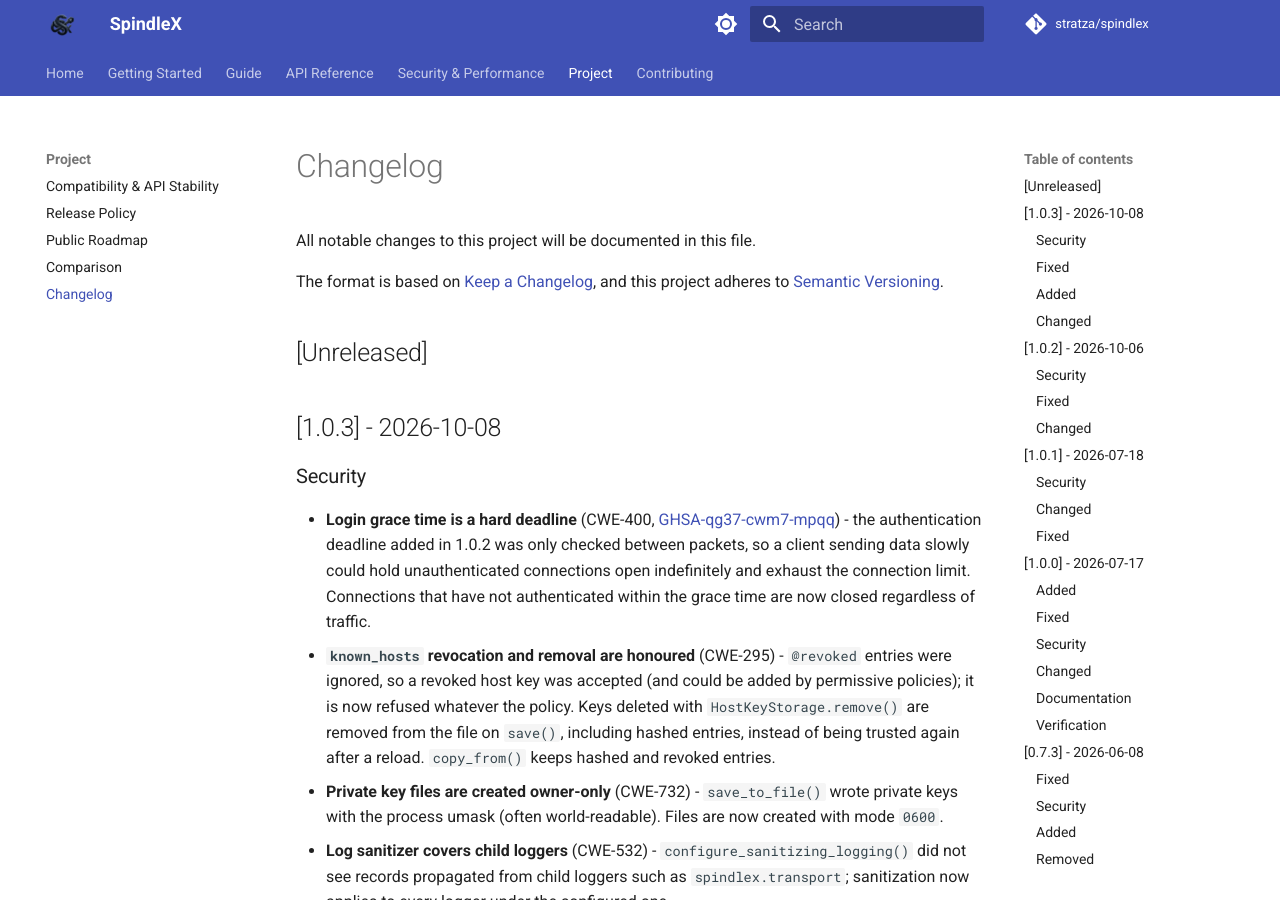
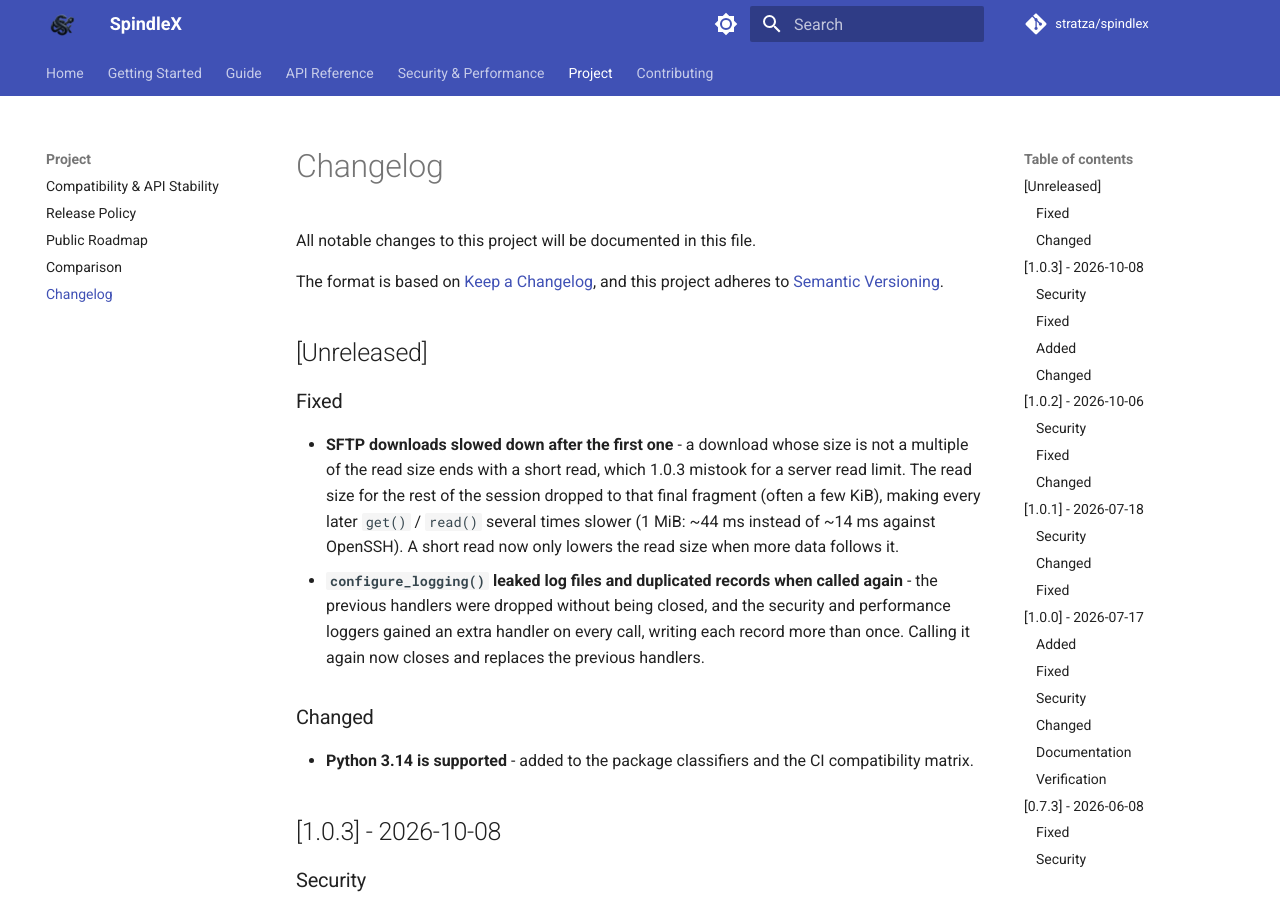
Before and after one commit to stratza/spindlex, an MkDocs documentation site: the page built from docs/changelog.md, in a window 1280 px wide and 900 px high. Built offline with MkDocs 1.6.1 and Material for MkDocs 9.7.7, drawn with Linux system fonts in a browser that asks for light colours; comment, search, counter and statistics services are not loaded.

Commit message:
docs: changelog for the SFTP read size, logging and Python 3.14 changes

```diff
--- a/docs/changelog.md
+++ b/docs/changelog.md
@@ -5,6 +5,13 @@ All notable changes to this project will be documented in this file.
 The format is based on [Keep a Changelog](https://keepachangelog.com/en/1.0.0/), and this project adheres to [Semantic Versioning](https://semver.org/spec/v2.0.0.html).
 
 ## [Unreleased]
+
+### Fixed
+*   **SFTP downloads slowed down after the first one** - a download whose size is not a multiple of the read size ends with a short read, which 1.0.3 mistook for a server read limit. The read size for the rest of the session dropped to that final fragment (often a few KiB), making every later `get()` / `read()` several times slower (1 MiB: ~44 ms instead of ~14 ms against OpenSSH). A short read now only lowers the read size when more data follows it.
+*   **`configure_logging()` leaked log files and duplicated records when called again** - the previous handlers were dropped without being closed, and the security and performance loggers gained an extra handler on every call, writing each record more than once. Calling it again now closes and replaces the previous handlers.
+
+### Changed
+*   **Python 3.14 is supported** - added to the package classifiers and the CI compatibility matrix.
 
 ## [1.0.3] - 2026-10-08
 
```
